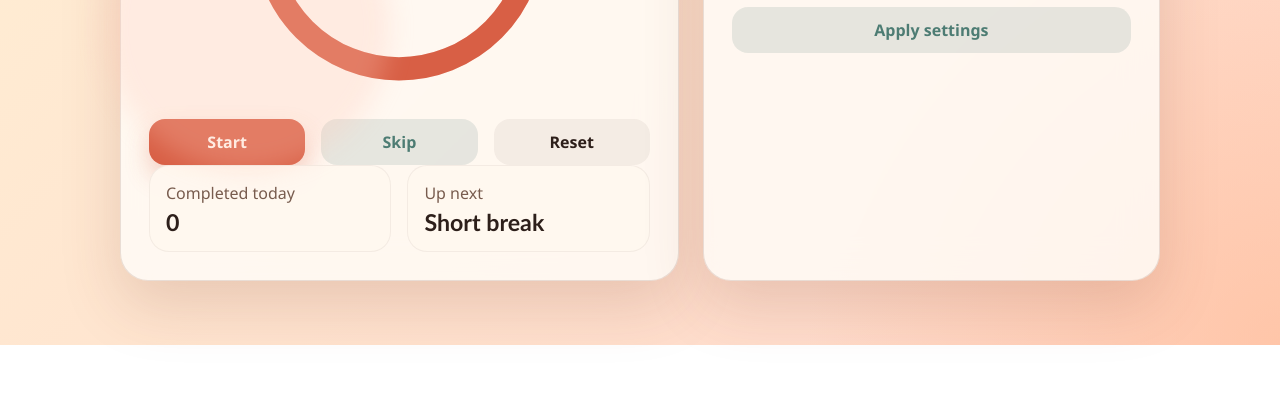
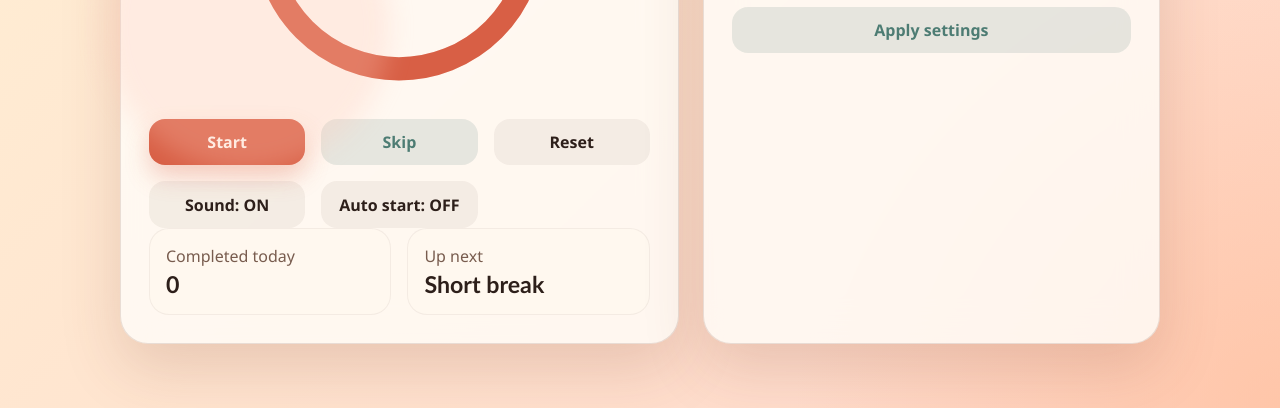
Before and after one commit to tanakagagigugego-lang/pomodoro-flow, a plain HTML site: page index.html in a window 1280 px wide. Shown: the part 581-989 px from the top of the page. Before the commit the page ends 926 px from the top, so only its background shows below. Drawn offline with Linux system fonts and the light colour scheme.

Commit message:
Add auto start feature

```diff
--- a/index.html
+++ b/index.html
@@ -4,6 +4,7 @@
   <meta charset="UTF-8">
   <meta name="viewport" content="width=device-width, initial-scale=1.0">
   <title>Pomodoro Flow</title>
+  <link rel="manifest" href="manifest.json">
   <link rel="stylesheet" href="style.css">
 </head>
 <body>
@@ -37,6 +38,8 @@
         <button id="startPauseButton" class="primary">Start</button>
         <button id="skipButton" class="secondary">Skip</button>
         <button id="resetButton" class="ghost">Reset</button>
+        <button id="soundButton" class="ghost">Sound: ON</button>
+        <button id="autoStartButton" class="ghost">Auto start: OFF</button>
       </div>
 
       <div class="status-grid">
```
